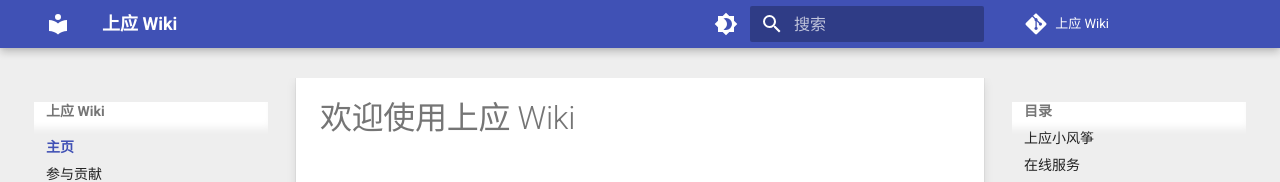
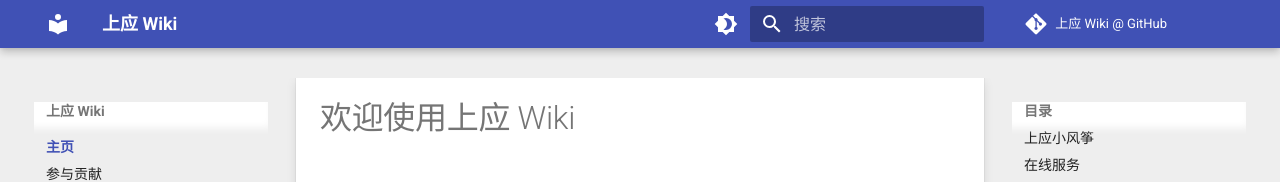
Before and after one commit to SIT-kite/SIT-wiki, an MkDocs documentation site: the page built from docs/index.md, in a window 1280 px wide. Shown: the top 182 px of the page. Built offline with MkDocs 1.6.1 and Material for MkDocs 9.7.7, drawn with Linux system fonts in a browser that asks for light colours; emoji names are drawn with the system emoji font; comment, search, counter and statistics services are not loaded; part of the change alters nothing that is shown.

Commit message:
repo_name: 上应 Wiki -> 上应 Wiki @ GitHub

```diff
--- a/mkdocs.yml
+++ b/mkdocs.yml
@@ -2,7 +2,7 @@
 # https://squidfunk.github.io/mkdocs-material/
 
 # site
-site_name: &name 上应 Wiki
+site_name: 上应 Wiki
 site_url: https://kite.sunnysab.cn/wiki/
 copyright: 上应 Wiki, 采用 CC0-1.0 协议授权
 site_author: "上应大易班,树洞盒子,表白墙"
@@ -11,7 +11,7 @@ site_description: >-
   旨在解答大家的疑问。
 
 # repo
-repo_name: *name
+repo_name: 上应 Wiki @ GitHub
 repo_url: https://github.com/SIT-kite/SIT-wiki
 
 # ------------------------------------------------------------------------------
```
